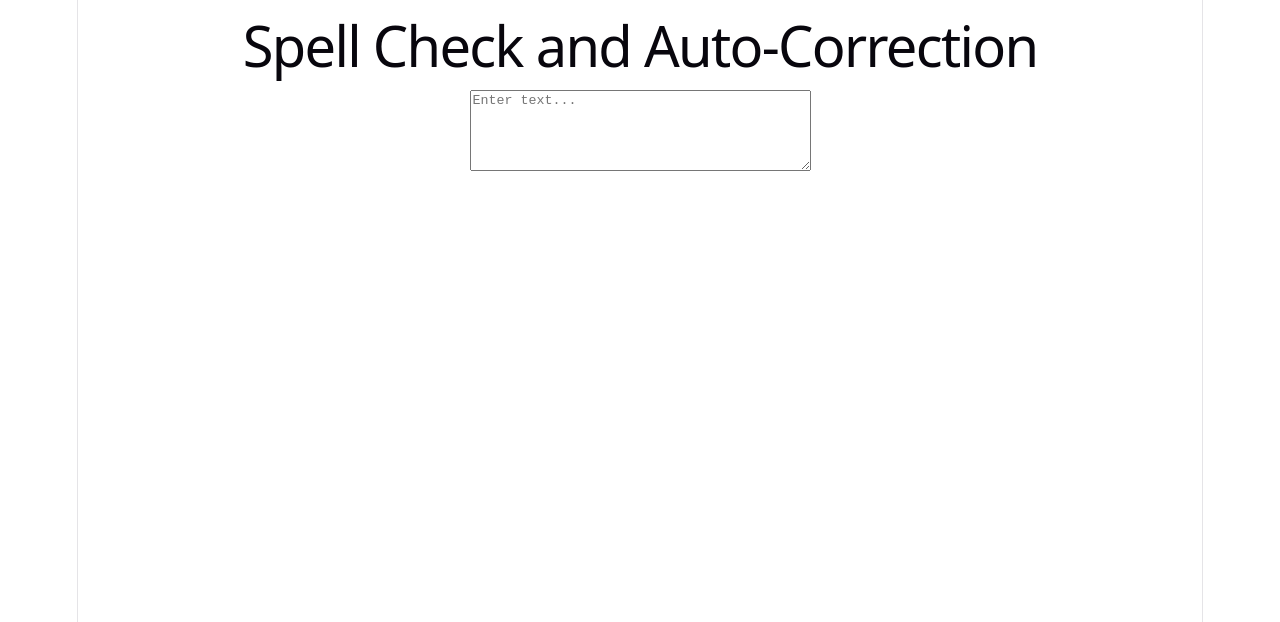
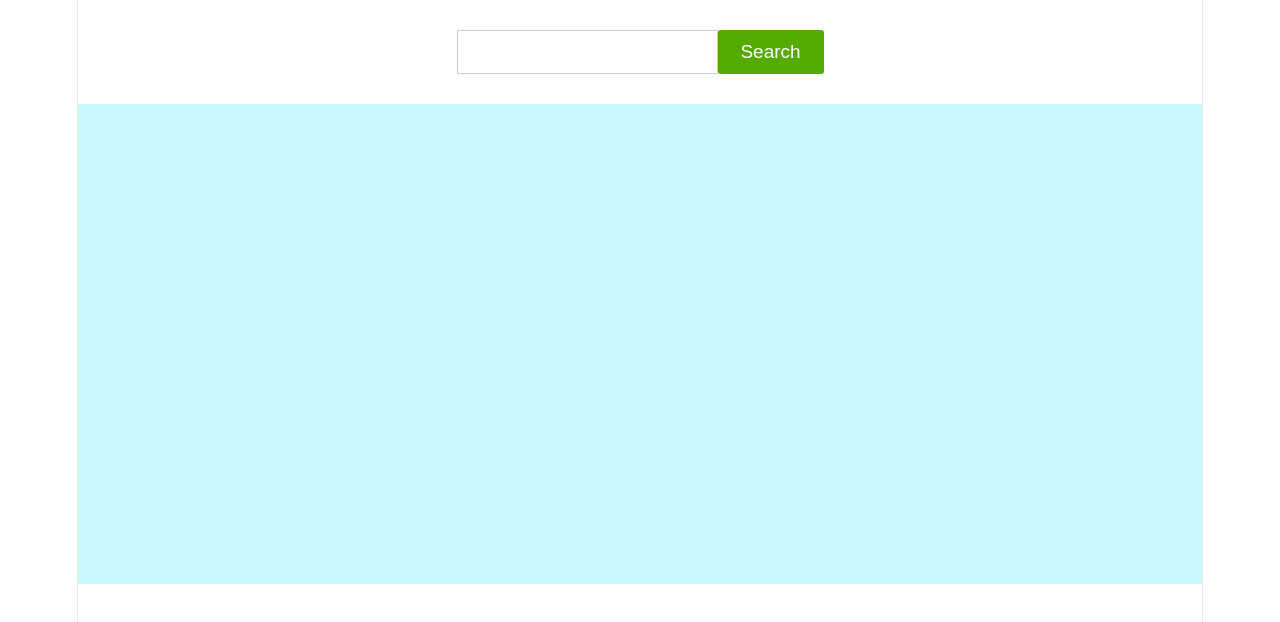
Before and after one commit to somgitreact/minibuilout, a React (Vite) app: page / in a window 1280 px wide. Shown: the top 622 px of the page. Built offline with nearby package versions, Linux system fonts and the light colour scheme.

Commit message:
upweather2

```diff
--- a/src/App.jsx
+++ b/src/App.jsx
@@ -15,8 +15,8 @@ function App() {
     <>
     {/* <Login /> */}
         {/* <Stopwatch /> */}
-        {/* <Weatherapp /> */}
-        <Spellcheck />
+        <Weatherapp />
+        {/* <Spellcheck /> */}
     </>
   )
 }
--- a/src/component/Weatherapp.jsx
+++ b/src/component/Weatherapp.jsx
@@ -4,18 +4,20 @@ const Weatherapp = () => {
     const [inpudata, setInpudata] = useState('')
     const [data, setData] = useState('')
     const [loding, setLoding] = useState(false)
+
+
 const weatherHandler = async () => {
     // 1. Fix typo: setLoading
     setLoding(true);
     try {
         // 2. Use https and environment variables for the API key
         const API_KEY = "1e4f46609e1542188a1131622261703";
-        const res = await fetch(`https://api.weatherapi.com{API_KEY}&q=${inputData}&aqi=yes`);
+        const res = await fetch(`https://api.weatherapi.com${API_KEY}&q=${inputData}&aqi=yes`);
         console.log("------", res.json());
 
         // 3. Check if the response is actually successful
         if (!res.ok) {
-            throw new Error(`Failed to fetch weather data ${res.status} ${res.statusText}`); //${res.status} ${res.statusText}
+            throw new Error(`Failed to fetch weather data 11 ${res.status} ${res.statusText}`); //${res.status} ${res.statusText}
         }
 
         const weather = await res.json();
@@ -29,6 +31,22 @@ const weatherHandler = async () => {
         setLoding(false);
     }
 };
+
+// const weatherHandler = async ()=>{
+//     setLoding(true)
+//     try { const res = await fetch(`http://api.weatherapi.com/v1/current.json?key=1e4f46609e1542188a1131622261703&q=${inpudata}&aqi=yes`)
+// const wether = await res.json()
+// // console.log("------data", wether.current);
+// setData(wether.current)
+// }
+// catch (error) {
+//     console.log("dd===", error.massage);
+//     alert(error.massage)
+// }
+// finally {
+//     setLoding(false)
+// } }
+
   return (
     <div className='backcolr'>
         <div className='serch'>
```
